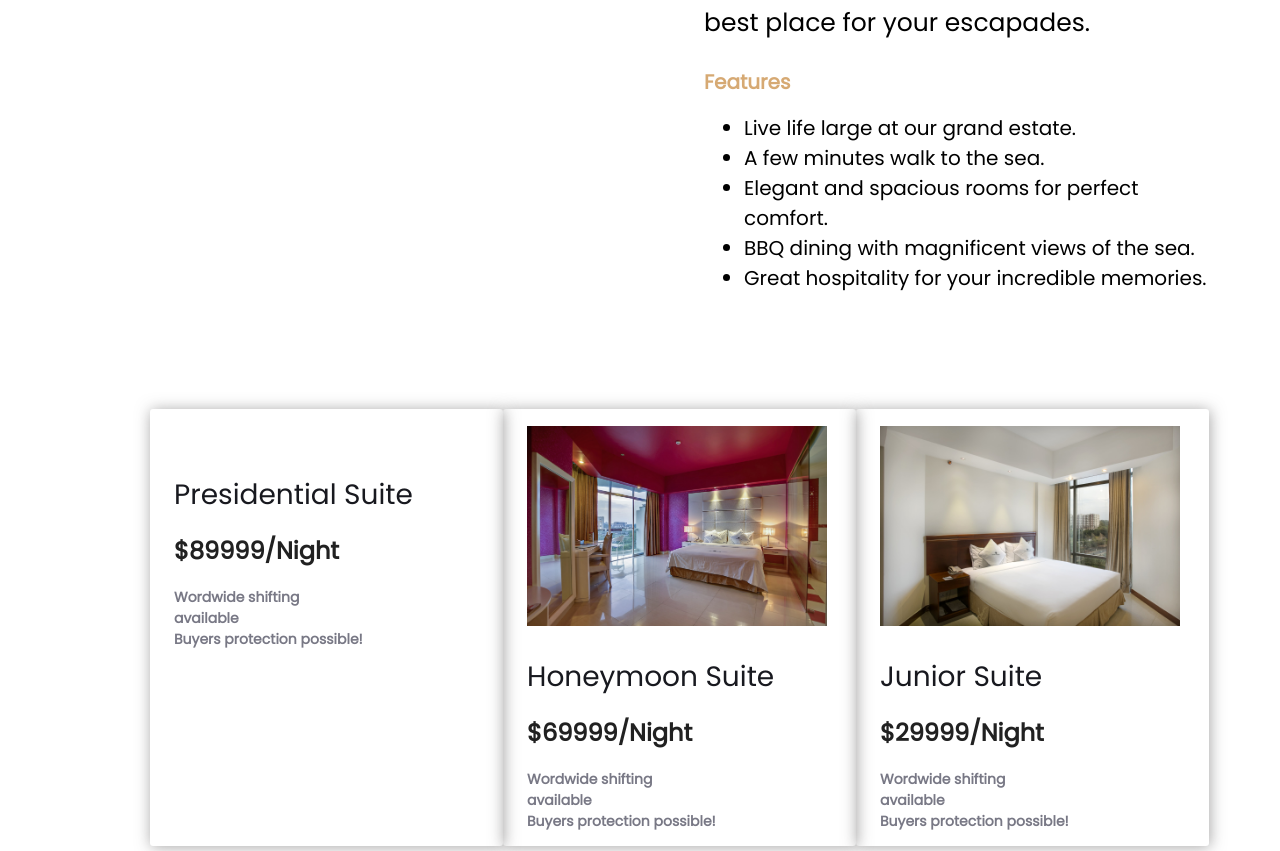
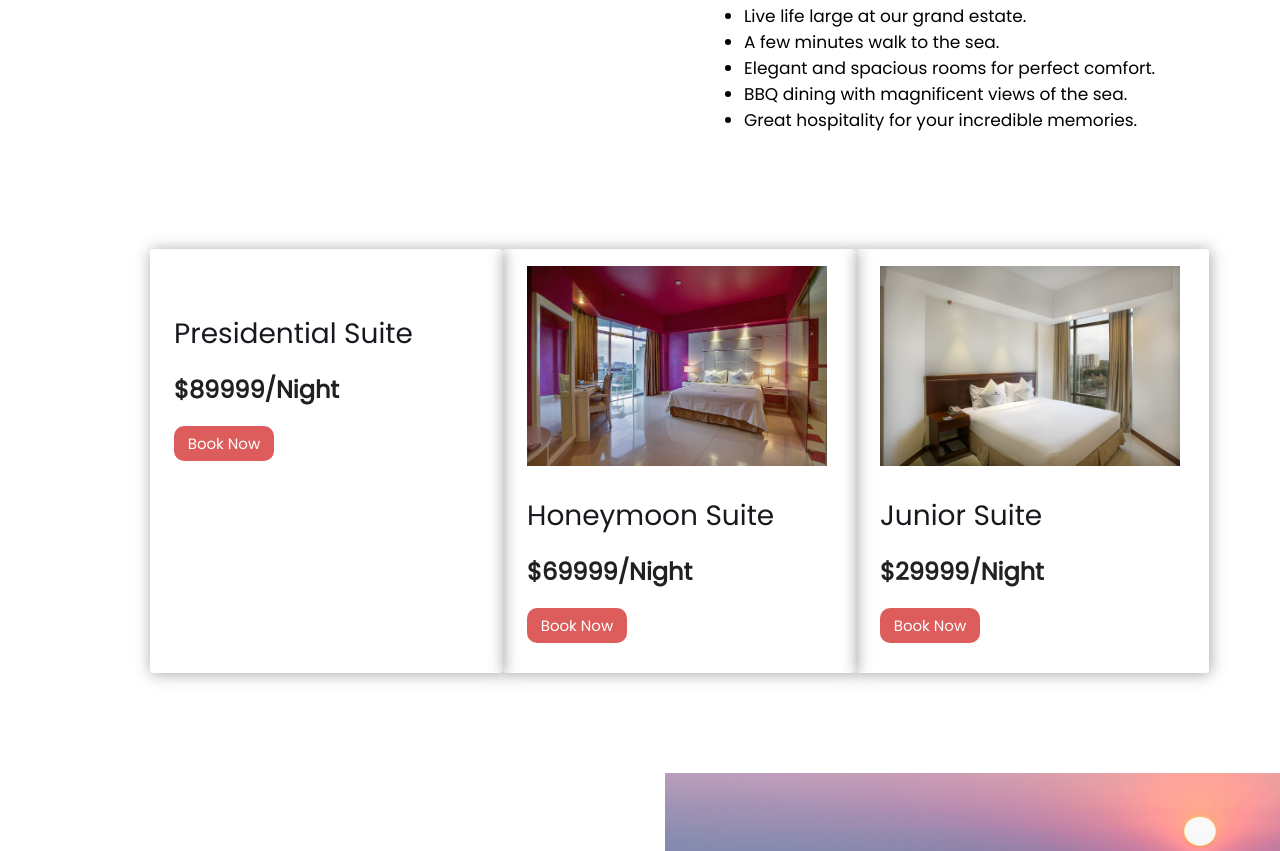
Before and after one commit to hasanabill/paradise-resort, a plain HTML site: page index.html in a window 1280 px wide. Shown: the part 1149-2000 px from the top of the page. Drawn offline with Linux system fonts and the light colour scheme.

Commit message:
booking added

```diff
--- a/index.html
+++ b/index.html
@@ -86,7 +86,6 @@
         </div>
     </section>
 
-
     <!------------ Booking Cards -------------->
 
     <section class="card-container">
@@ -95,30 +94,26 @@
                 <img src="assets/rooms/presidential-suite.jpg" alt="">
                 <h2 class="card-title">Presidential Suite</h2>
                 <h3 class="price">$89999/Night</h3>
-                <p class="card-description">
-                    Wordwide shifting <br> available <br>
-                    Buyers protection possible!
-                </p>
+                <a class="btn" href="/pages/presidential.html">
+                    Book Now
+                </a>
             </div>
             <div class="card">
                 <img src="assets/rooms/honeymoon-suite.jpg" alt="">
                 <h2 class="card-title">Honeymoon Suite</h2>
                 <h3 class="price">$69999/Night</h3>
-                <p class="card-description">
-                    Wordwide shifting <br> available <br>
-                    Buyers protection possible!
-                </p>
+                <a class="btn" href="/pages/honeymoon.html">
+                    Book Now
+                </a>
             </div>
             <div class="card">
                 <img src="assets/rooms/junior-suite.jpg" alt="">
                 <h2 class="card-title">Junior Suite</h2>
                 <h3 class="price">$29999/Night</h3>
-                <p class="card-description">
-                    Wordwide shifting <br> available <br>
-                    Buyers protection possible!
-                </p>
+                <a class="btn" href="/pages/junior.html">
+                    Book Now
+                </a>
             </div>
-
         </div>
     </section>
 
@@ -176,7 +171,7 @@
         <div>
             <h2>Paradise Resort</h2>
             <p>+880123456789</p>
-            <p>@paradiseresort@res.com</p>
+            <p>paradiseresort@res.com</p>
         </div>
         <div class="last-container">
             <h1>Subscribe to get updates</h1>
--- a/style.css
+++ b/style.css
@@ -160,6 +160,7 @@ body::-webkit-scrollbar-thumb {
 .review {
     display: flex;
     justify-content: space-around;
+    margin-top: 100px;
 }
 
 .flax {
@@ -171,23 +172,23 @@ body::-webkit-scrollbar-thumb {
 }
 
 .flax h1 {
-    font-size: 40px;
+    font-size: 30px;
     color: rgb(0, 0, 0);
 }
 
 .flax h3,
 .flax h2 {
-    font-size: 20px;
+    font-size: 15px;
     color: rgb(214, 169, 115);
 }
 
 .flax p {
-    font-size: 25px;
+    font-size: 20px;
     color: rgb(0, 0, 0);
 }
 
 .flax li {
-    font-size: 20px;
+    font-size: 17px;
 }
 
 /* cards */
@@ -239,6 +240,20 @@ body::-webkit-scrollbar-thumb {
 
 .card img {
     width: 300px;
+}
+
+.btn {
+    text-decoration: none;
+    display: flex;
+    justify-content: center;
+    align-items: center;
+    border-radius: 10px;
+    color: white;
+    font-size: 15px;
+    background-color: #dd5c5c;
+    height: 35px;
+    width: 100px;
+    margin-bottom: 30px;
 }
 
 
```
Also changed, not shown: pages/honeymoon.html (added, +15 -0 lines), pages/junior.html (added, +15 -0 lines), pages/presidential.html (added, +15 -0 lines).
